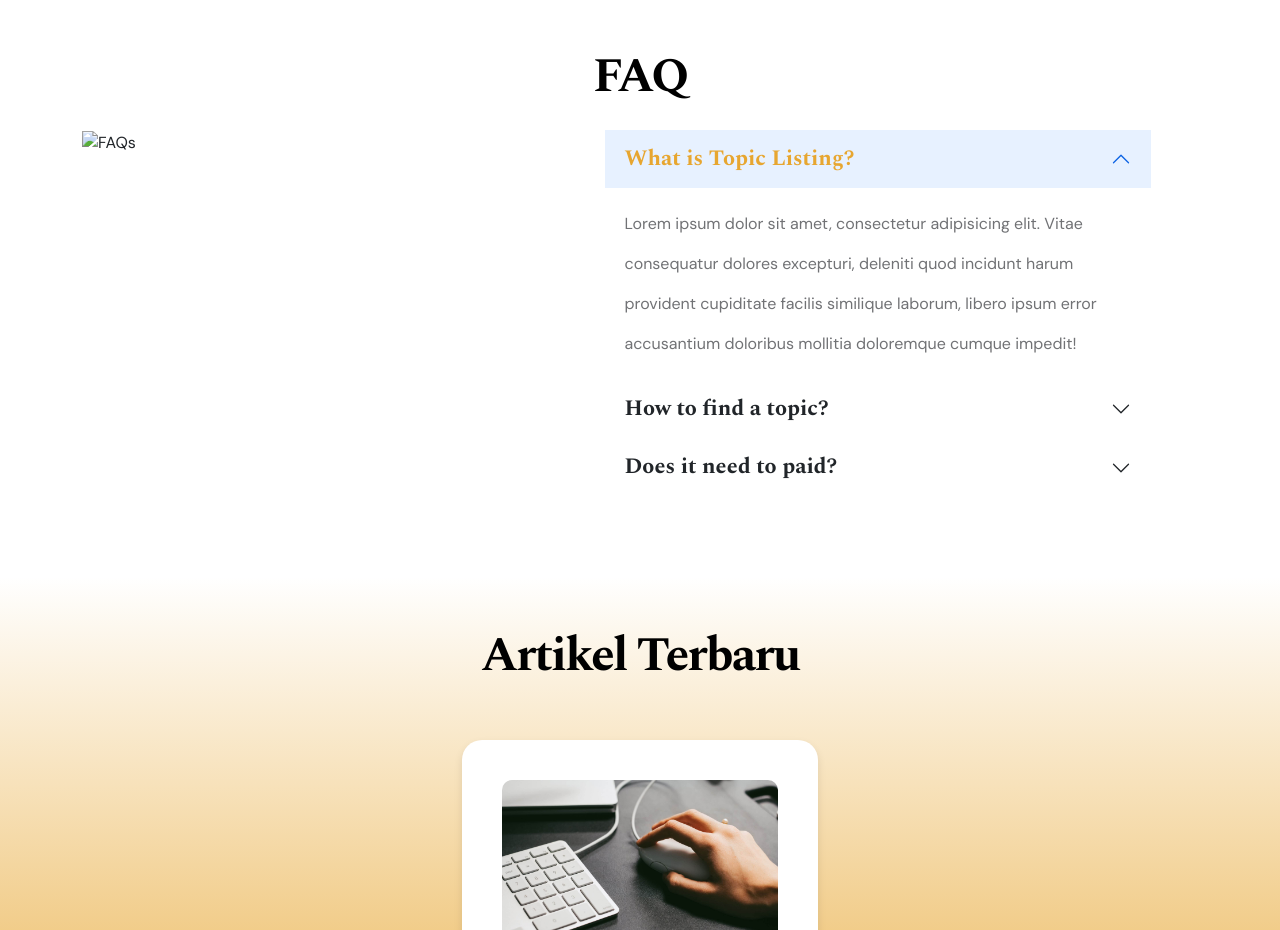
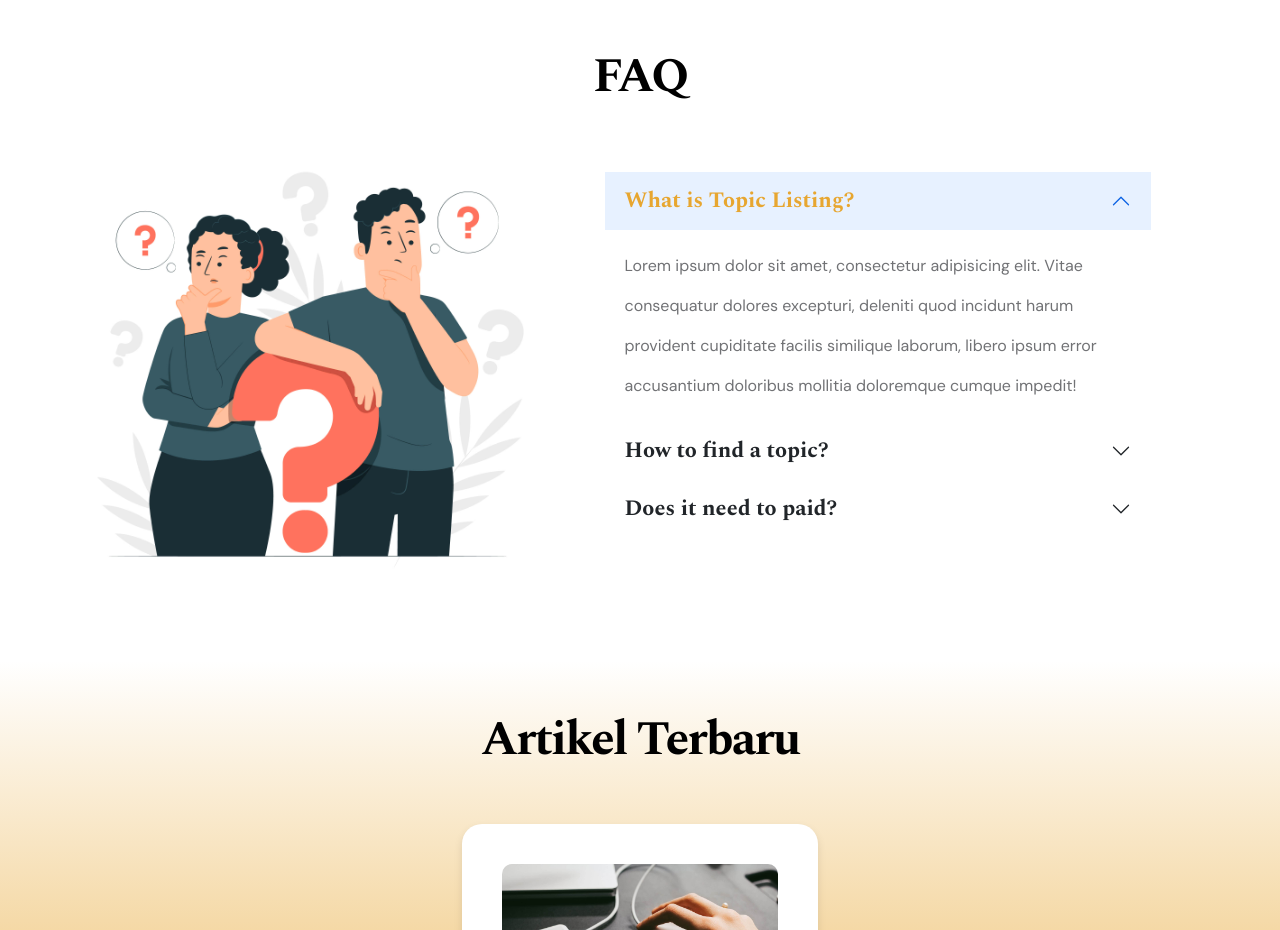
Before and after one commit to ziianw/Seduluran-Tanpa-Batas, a plain HTML site: page index.html in a window 1280 px wide. Shown: the part 5560-6490 px from the top of the page. Drawn offline with nearby package versions, Linux system fonts and the light colour scheme; the site is published under a folder, as on GitHub Pages, so addresses that start at the root find nothing.

Commit message:
update faq

```diff
--- a/index.html
+++ b/index.html
@@ -553,7 +553,7 @@ https://templatemo.com/tm-575-leadership-event
                         <div class="clearfix"></div>
 
                         <div class="col-lg-5 col-12" data-aos="fade-right" data-aos-duration="2500">
-                            <img src="/images/faq_graphic.jpg" class="img-fluid" alt="FAQs">
+                            <img src="images/faq_graphic.jpg" class="img-fluid" alt="FAQs">
                         </div>
 
                         <div class="col-lg-6 col-12 m-auto" data-aos="fade-left" data-aos-duration="2500">
```
